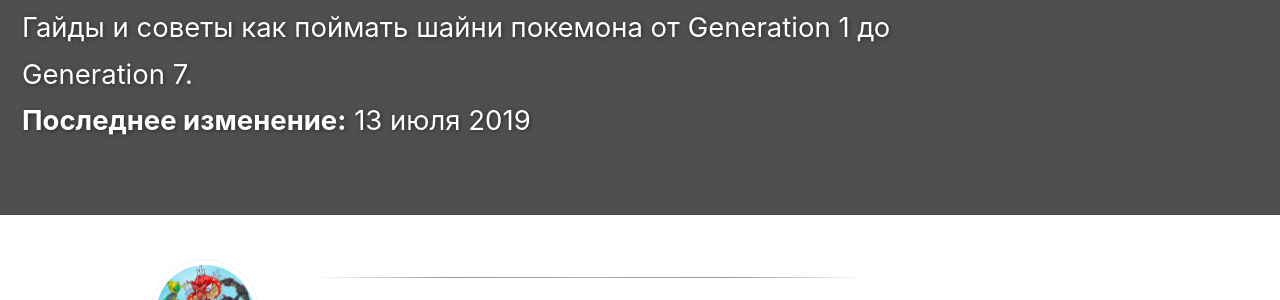
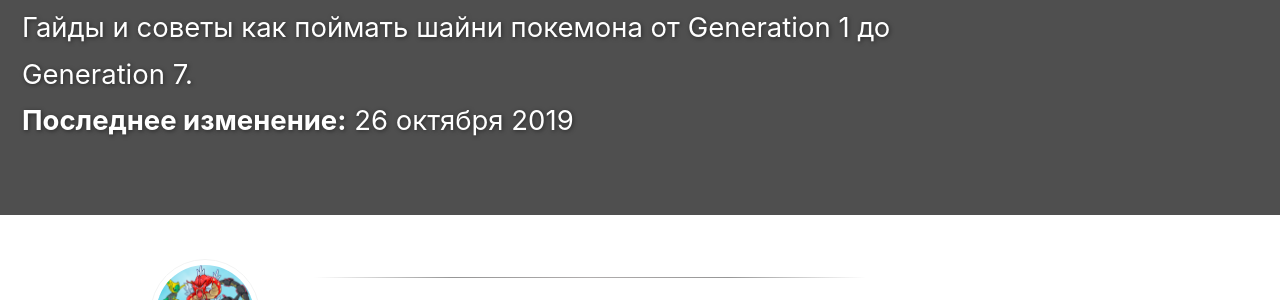
Before and after one commit to slashkins/blank, a Jekyll site: the page built from _pages/home.md, in a window 1280 px wide and 900 px high. Shown: the part 296-596 px from the top of the window. Built offline with Jekyll 4.4.1, drawn with Linux system fonts in a browser that asks for light colours; nearby versions of some CDN libraries.

Commit message:
test upload

```diff
--- a/_pages/home.md
+++ b/_pages/home.md
@@ -7,7 +7,7 @@
   overlay_image: images/homepagefeat.png
   overlay_filter: 0.5
   caption:
-excerpt: 'Гайды и советы как поймать шайни покемона от Generation 1 до Generation 7.<br />**Последнее изменение:** 13 июля 2019'
+excerpt: 'Гайды и советы как поймать шайни покемона от Generation 1 до Generation 7.<br />**Последнее изменение:** 26 октября 2019'
 ---
 
 
```
